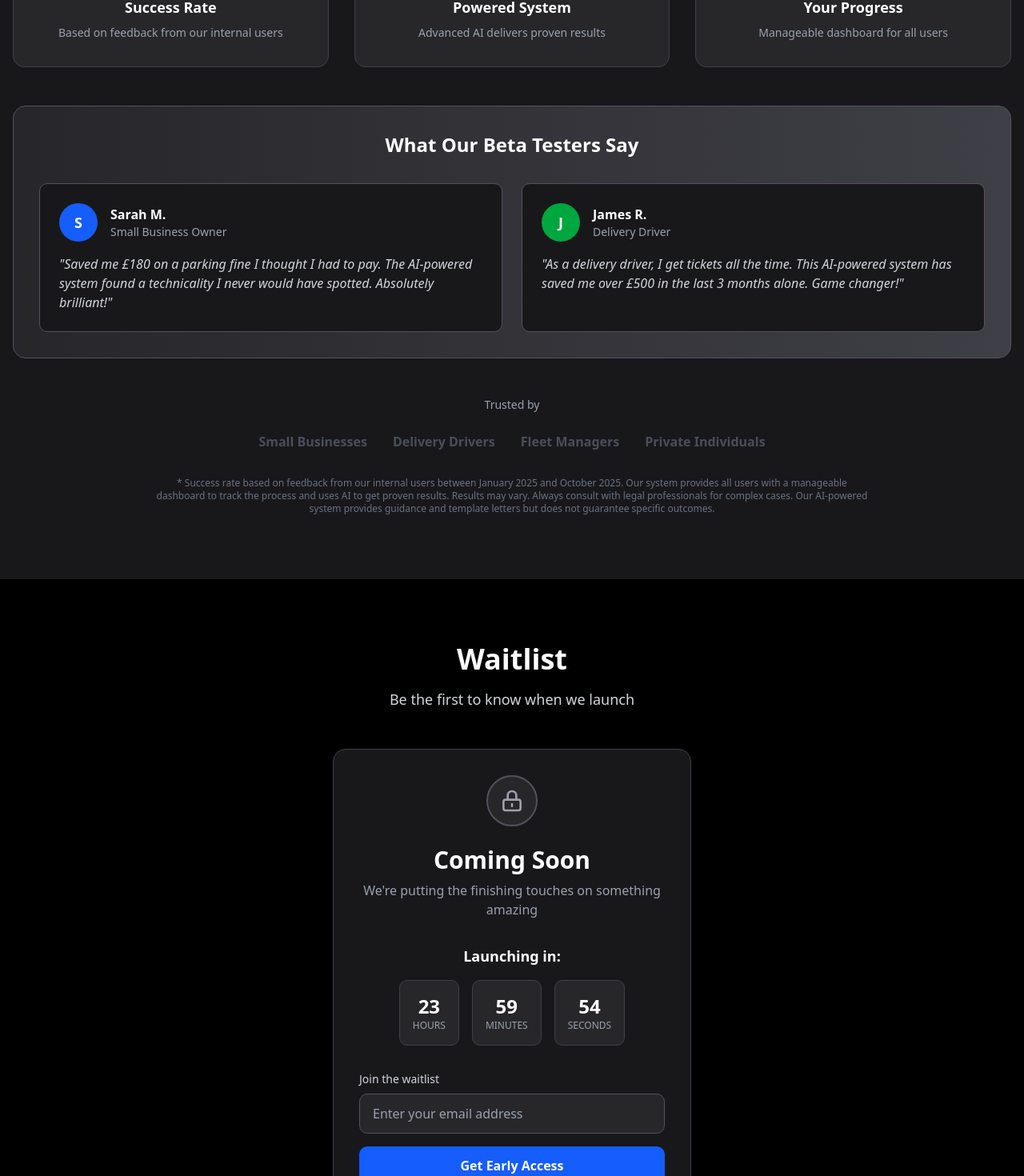
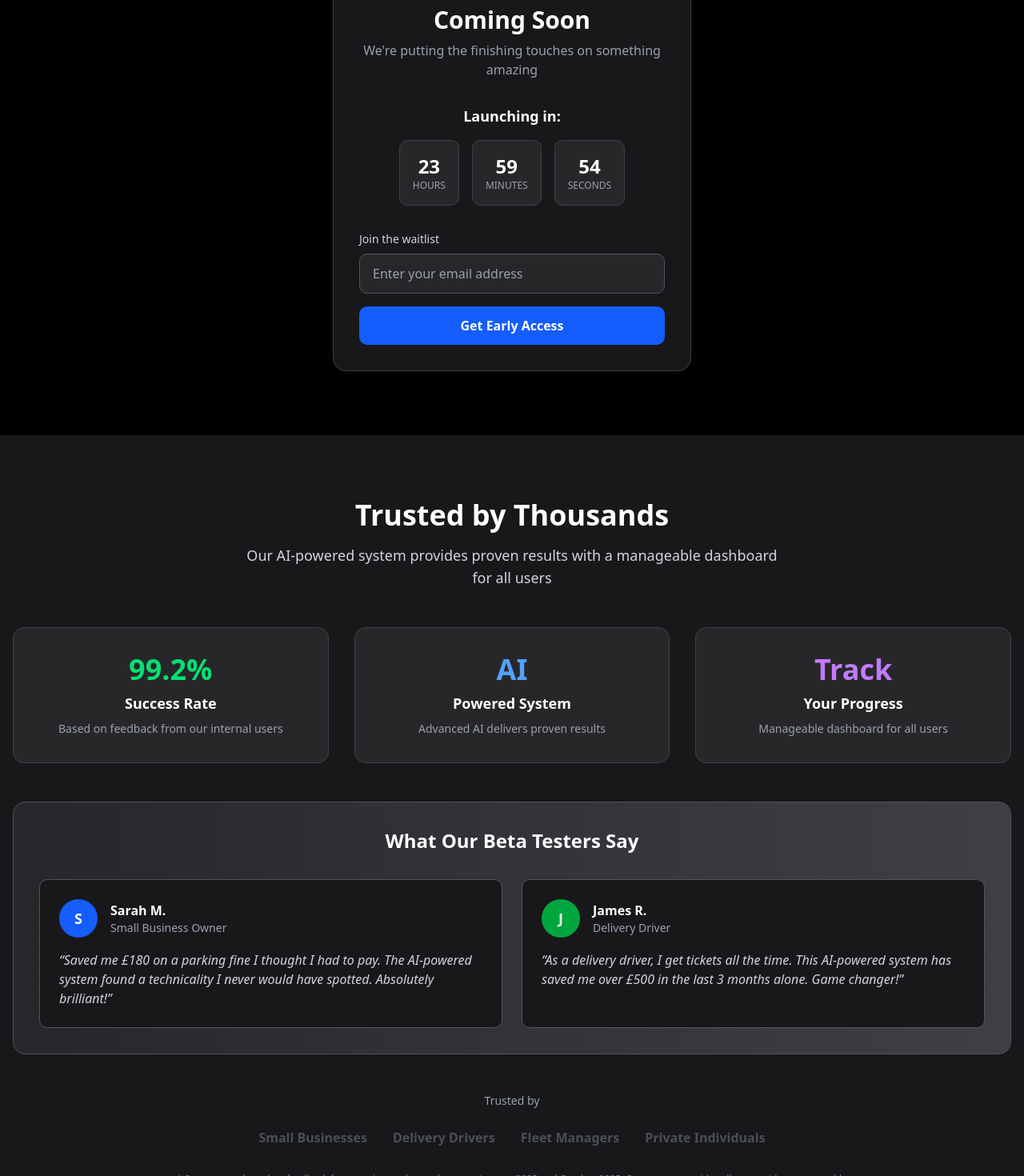
Before and after one commit to devjoe1991/pcn, a Next.js app: page / in a window 1280 px wide. Shown: the part 1740-3210 px from the top of the page at 80% size. Built offline with nearby package versions, Linux system fonts and the light colour scheme; no server answers.

Commit message:
✨ Update HomePage to include TrustIndicators component, fix text encoding issues in ComingSoon and Containers components, and remove unused Supabase client file. Enhance user experience with consistent text formatting.

```diff
--- a/app/api/test-supabase/route.ts
+++ b/app/api/test-supabase/route.ts
@@ -1,4 +1,4 @@
-import { NextRequest, NextResponse } from 'next/server';
+import { NextResponse } from 'next/server';
 import { supabase } from '../../../lib/supabase';
 
 export async function GET() {
--- a/app/page.tsx
+++ b/app/page.tsx
@@ -1,15 +1,15 @@
 import Hero from "../components/Hero";
 import Containers from "../components/Containers";
+import ComingSoon from "../components/ComingSoon";
 import TrustIndicators from "../components/TrustIndicators";
-import ComingSoon from "../components/ComingSoon";
 
 export default function HomePage() {
   return (
     <div>
       <Hero />
       <Containers />
+      <ComingSoon />
       <TrustIndicators />
-      <ComingSoon />
     </div>
   );
 }
--- a/components/ComingSoon.tsx
+++ b/components/ComingSoon.tsx
@@ -171,7 +171,7 @@ export default function ComingSoon() {
                 </svg>
               </div>
               <h3 className="text-xl font-semibold text-white mb-2">You're on the list!</h3>
-              <p className="text-gray-400">We'll notify you as soon as we launch.</p>
+              <p className="text-gray-400">We&apos;ll notify you as soon as we launch.</p>
             </div>
           )}
           </div>
--- a/components/Containers.tsx
+++ b/components/Containers.tsx
@@ -20,7 +20,7 @@ export default function Containers() {
             </div>
             <h3 className="text-2xl font-bold text-white mb-4 text-center">Upload Ticket</h3>
             <p className="text-gray-300 text-center leading-relaxed">
-              Simply upload a photo of your parking ticket or traffic violation. We'll analyze the details and get started on your case.
+              Simply upload a photo of your parking ticket or traffic violation. We&apos;ll analyze the details and get started on your case.
             </p>
           </div>
 
@@ -31,7 +31,7 @@ export default function Containers() {
             </div>
             <h3 className="text-2xl font-bold text-white mb-4 text-center">Tell Us The Situation</h3>
             <p className="text-gray-300 text-center leading-relaxed">
-              Share the circumstances around your ticket. Every detail matters - we'll use this information to build your strongest defense.
+              Share the circumstances around your ticket. Every detail matters - we&apos;ll use this information to build your strongest defense.
             </p>
           </div>
 
--- a/components/TrustIndicators.tsx
+++ b/components/TrustIndicators.tsx
@@ -62,7 +62,7 @@ export default function TrustIndicators() {
                 </div>
               </div>
               <p className="text-gray-300 italic">
-                "Saved me £180 on a parking fine I thought I had to pay. The AI-powered system found a technicality I never would have spotted. Absolutely brilliant!"
+                &ldquo;Saved me £180 on a parking fine I thought I had to pay. The AI-powered system found a technicality I never would have spotted. Absolutely brilliant!&rdquo;
               </p>
             </div>
 
@@ -78,7 +78,7 @@ export default function TrustIndicators() {
                 </div>
               </div>
               <p className="text-gray-300 italic">
-                "As a delivery driver, I get tickets all the time. This AI-powered system has saved me over £500 in the last 3 months alone. Game changer!"
+                &ldquo;As a delivery driver, I get tickets all the time. This AI-powered system has saved me over £500 in the last 3 months alone. Game changer!&rdquo;
               </p>
             </div>
           </div>
--- a/lib/supabase-client.ts
+++ /dev/null
@@ -1,8 +0,0 @@
-import { createBrowserClient } from '@supabase/ssr'
-
-export function createClient() {
-  return createBrowserClient(
-    process.env.NEXT_PUBLIC_SUPABASE_URL!,
-    process.env.NEXT_PUBLIC_SUPABASE_ANON_KEY!
-  )
-}
```
